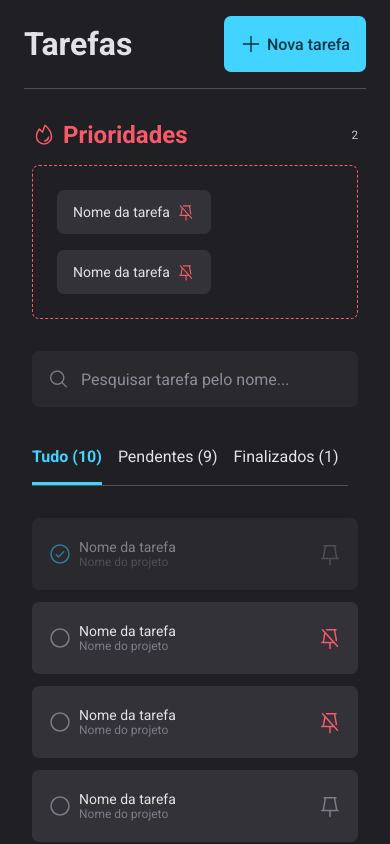
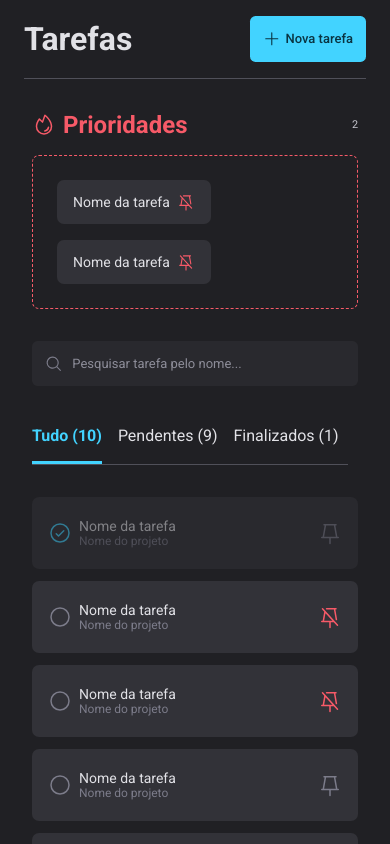
Before and after one commit to viniciusxsousa/e-tasks, a React (Vite) app: page / in a window 390 px wide. Built offline with nearby package versions, Linux system fonts and the light colour scheme.

Commit message:
tornando o button e o input responsivo

```diff
--- a/src/components/Button/styles.js
+++ b/src/components/Button/styles.js
@@ -5,10 +5,10 @@
   color: ${({ theme }) => theme.COLORS.BLUE_600};
 
   border: 0;
-  height: 56px;
-  padding: 0 16px;
+  height: 3.5rem;
+  padding: 0 1rem;
   font-weight: 500;
-  border-radius: 7px;
+  border-radius: 0.43rem;
 
   display: flex;
   align-items: center;
@@ -16,10 +16,10 @@
   gap: 5px;
 
   > span {
-    font-size: 16px;
+    font-size: 1rem;
   }
 
   > svg {
-    font-size: 22px;
+    font-size: 1.35rem;
   }
 `;
--- a/src/components/Input/styles.js
+++ b/src/components/Input/styles.js
@@ -8,13 +8,13 @@
   background-color: ${({ theme }) => theme.COLORS.GRAY_700};
   color: ${({ theme }) => theme.COLORS.GRAY_100};
 
-  border-radius: 7px;
+  border-radius: 0.4375rem;
 
   > input {
-    height: 56px;
+    height: 3.5rem;
     width: 100%;
-    font-size: 16px;
-    padding: 12px;
+    font-size: 1rem;
+    padding: 0.75rem;
 
     color: ${({ theme }) => theme.COLORS.GRAY_100};
     background: transparent;
@@ -26,8 +26,8 @@
   }
 
   > svg {
-    margin-left: 16px;
-    font-size: 24px;
+    margin-left: 1rem;
+    font-size: 1.5rem;
     color: ${({ theme }) => theme.COLORS.GRAY_400};
   }
 `;
--- a/src/styles/global.js
+++ b/src/styles/global.js
@@ -12,7 +12,7 @@
     font-size: 16px;
 
     @media (max-width: ${DEVICE_BREAKPOINTS.MD}){
-      font-size: 14px;
+      font-size: 13px;
     }
   }
 
```
